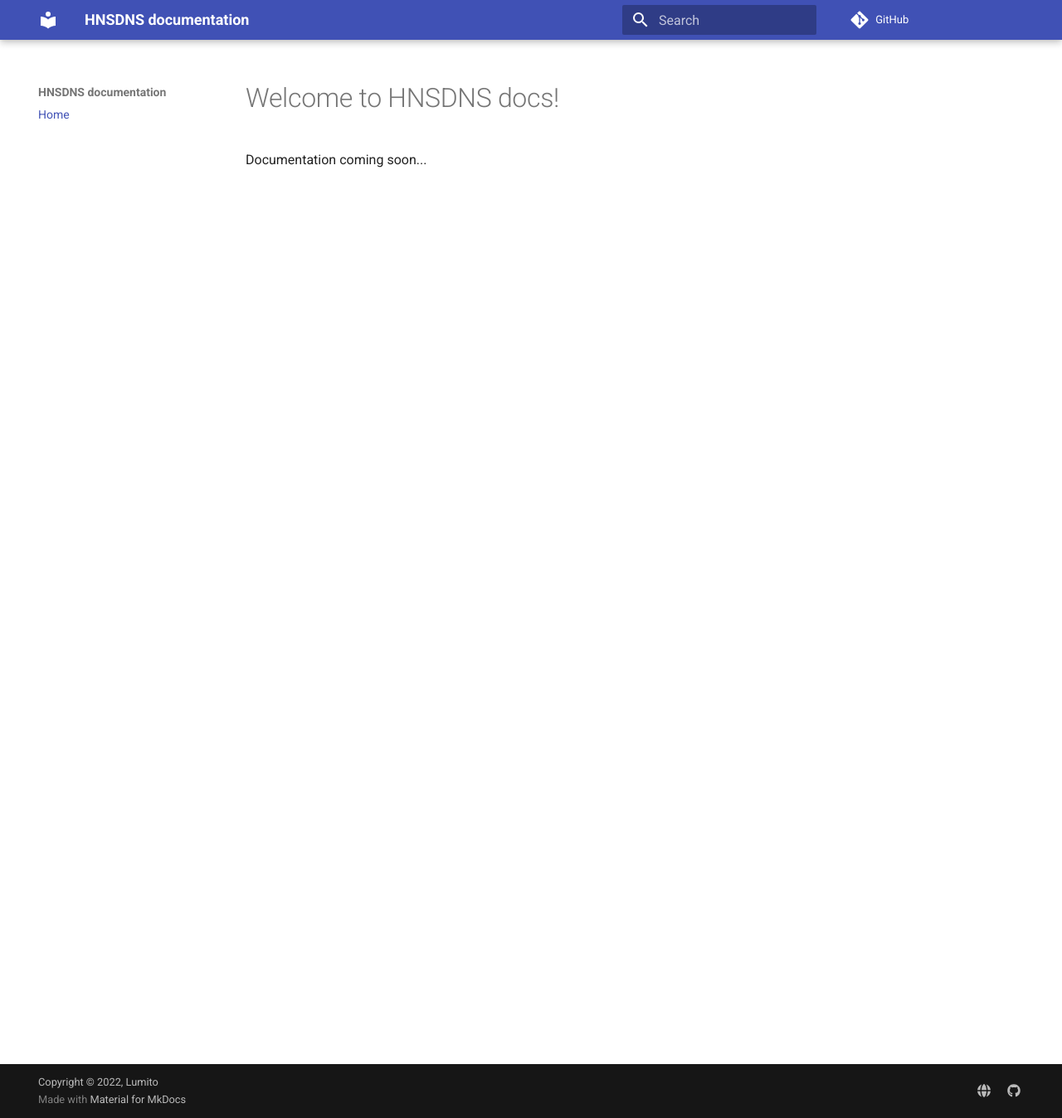
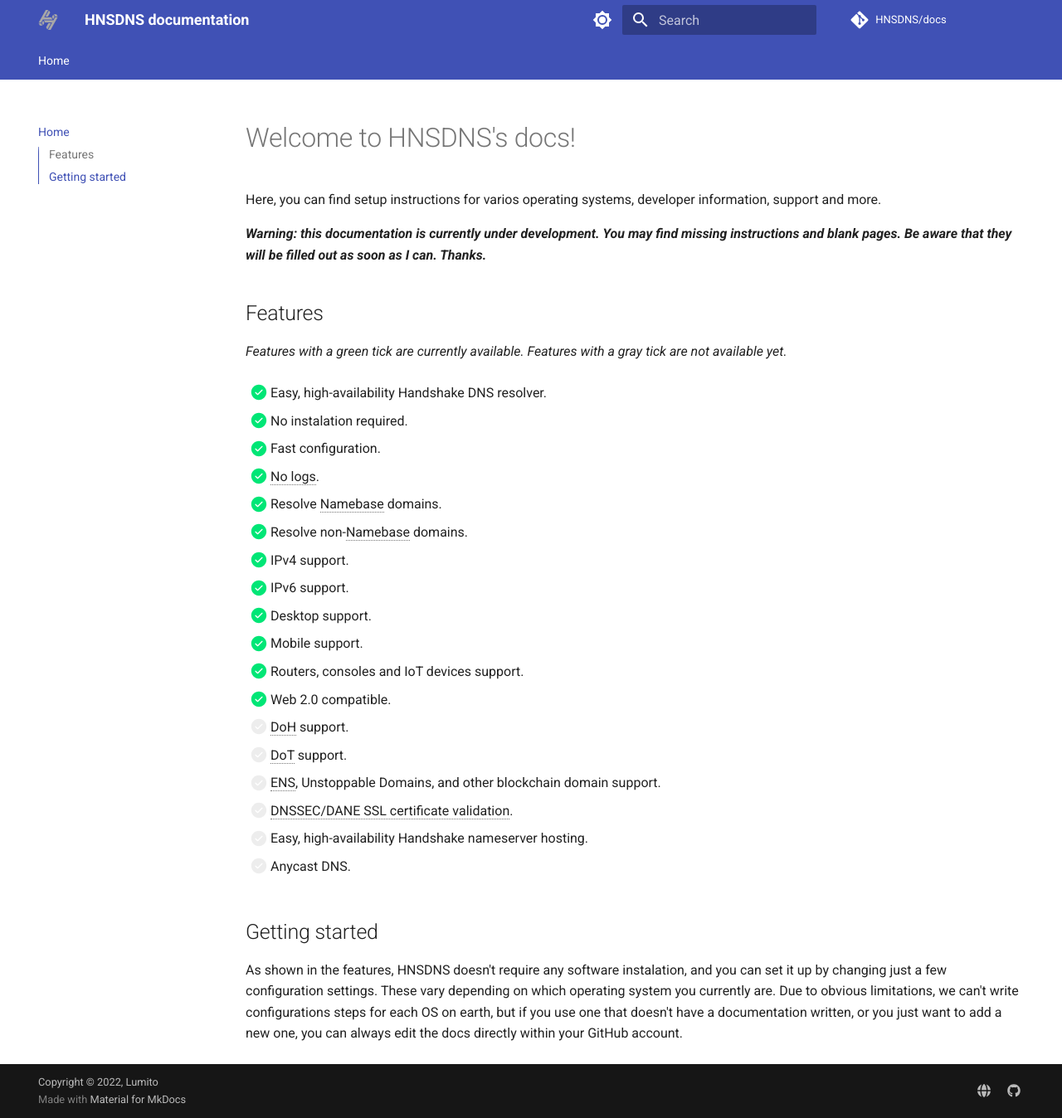
Before and after one commit to HNSDNS/docs, an MkDocs documentation site: the page built from docs/index.md, in a window 1280 px wide and 1348 px high. Shown: the whole window at 83% size. Built offline with MkDocs 1.6.1 and Material for MkDocs 9.7.7, drawn with Linux system fonts in a browser that asks for light colours; comment, search, counter and statistics services are not loaded.

Commit message:
Add a bunch of theme personalization and improve home page

```diff
--- a/docs/index.md
+++ b/docs/index.md
@@ -1,3 +1,63 @@
-# Welcome to HNSDNS docs!
+# Welcome to HNSDNS's docs!
 
-Documentation coming soon...
+Here, you can find setup instructions for varios operating systems, developer information, support and more.
+
+***Warning: this documentation is currently under development. You may find missing instructions and blank pages. Be aware that they will be filled out as soon as I can. Thanks.***
+
+## Features
+
+*Features with a green tick are currently available. Features with a gray tick are not available yet.*
+
+- [x] Easy, high-availability Handshake DNS resolver.
+
+- [x] No instalation required.
+
+- [x] Fast configuration.
+
+- [x] No logs.
+
+- [x] Resolve Namebase domains.
+
+- [x] Resolve non-Namebase domains.
+
+- [x] IPv4 support.
+
+- [x] IPv6 support.
+
+- [x] Desktop support.
+
+- [x] Mobile support.
+
+- [x] Routers, consoles and IoT devices support.
+
+- [x] Web 2.0 compatible.
+
+- [ ] DoH support.
+
+- [ ] DoT support.
+
+- [ ] ENS, Unstoppable Domains, and other blockchain domain support.
+
+- [ ] DNSSEC/DANE SSL certificate validation.
+
+- [ ] Easy, high-availability Handshake nameserver hosting.
+
+- [ ] Anycast DNS.
+
+## Getting started
+
+As shown in the features, HNSDNS doesn't require any software instalation, and you can set it up by changing just a few configuration settings. These vary depending on which operating system you currently are. Due to obvious limitations, we can't write configurations steps for each OS on earth, but if you use one that doesn't have a documentation written, or you just want to add a new one, you can always edit the docs directly within your GitHub account.
+
+<!-- Reference -->
+
+*[No logs]: HNSDNS does not log which websites you visit, so your DNS traffic is anonymous.
+
+*[Namebase]: Online platform in which you can register, maintain, transfer, sell, etc. Handshake domains.
+
+*[DoH]: DNS-over-HTTPS. A protocol that encrypts the DNS request from the client to the DNS resolver, using HTTPS on port 443.
+
+*[DoT]: DNS-over-TLS. Another DNS encryption protocol, but this one works on it own port: 853.
+
+*[ENS]: Ethereum Name System
+
+*[DNSSEC/DANE SSL certificate validation]: Attempt to decentralize certification authorities, so anyone can generate it's own self-signed certificate and prove that it owns that domain by adding it's hash to the domain's DNS records, which get signed (DNSSEC) to proof that they haven't been modified.
--- a/mkdocs.yml
+++ b/mkdocs.yml
@@ -3,13 +3,50 @@ site_description: HNSDNS setup, configuration and developer documentation.
 site_author: Lumito
 docs_dir: docs
 repo_url: https://github.com/HNSDNS/docs
+repo_name: HNSDNS/docs
 site_url: https://docs.hnsdns.com/
+edit_uri: edit/main/docs/
 
 nav:
-    - Home: index.md
+  - Home: index.md
 
 theme:
   name: material
+  logo: assets/hns-white.png
+  favicon: assets/hns-favicon_32x32.png
+  features:
+    - navigation.instant
+    - navigation.tabs
+    - navigation.top
+    - toc.integrate
+  palette:
+    # Palette toggle for light mode
+    - scheme: default
+      toggle:
+        icon: material/brightness-7
+        name: Switch to dark mode
+    # Palette toggle for dark mode
+    - scheme: slate
+      toggle:
+        icon: material/brightness-4
+        name: Switch to light mode
+
+plugins:
+  - git-revision-date-localized:
+      type: date
+      fallback_to_build_date: true
+  - search:
+      lang: en
+  - minify:
+      minify_html: true
+
+markdown_extensions:
+  - abbr
+  - attr_list
+  - pymdownx.tasklist:
+      custom_checkbox: true
+  - toc:
+      permalink: true
 
 extra:
   social:
```
Also changed, not shown: docs/assets/hns-favicon_32x32.png (added), docs/assets/hns-white.png (added), 1 other file.
